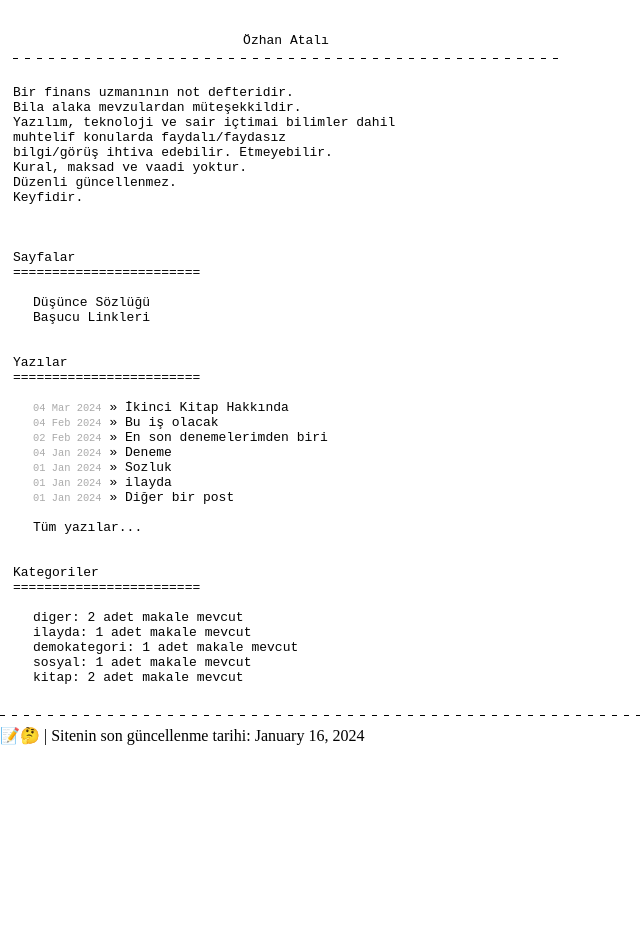
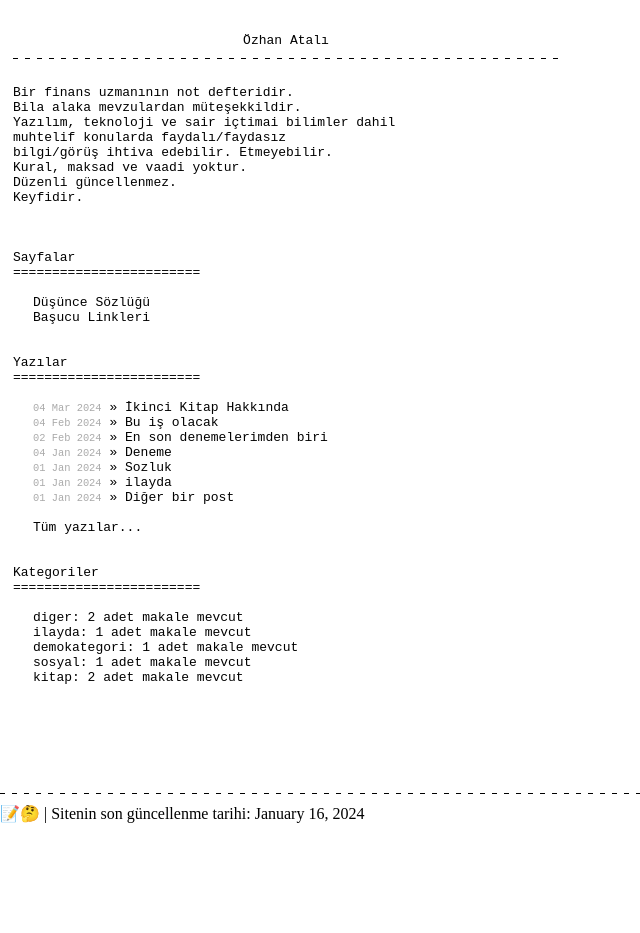
Before and after one commit to ozhanatali/ozhanatali.github.io, a Jekyll site: the page built from index.html, in a window 1280 px wide. Shown: the whole page, without its empty margins (0-640 px from the left). Built offline with Jekyll 4.4.1, drawn with Linux system fonts in a browser that asks for light colours.

Commit message:
Update default.html

```diff
--- a/_layouts/default.html
+++ b/_layouts/default.html
@@ -33,8 +33,9 @@
 
 
 </div>
-
-<hr class="border02" style="margin-top: 30px!important;">
+<br><br><br><br>
+<hr class="border02">
 📝🤔 | Sitenin son güncellenme tarihi: {{ site.time | date: '%B %d, %Y' }}
+<br><br>
 </body>
 </html>
```
